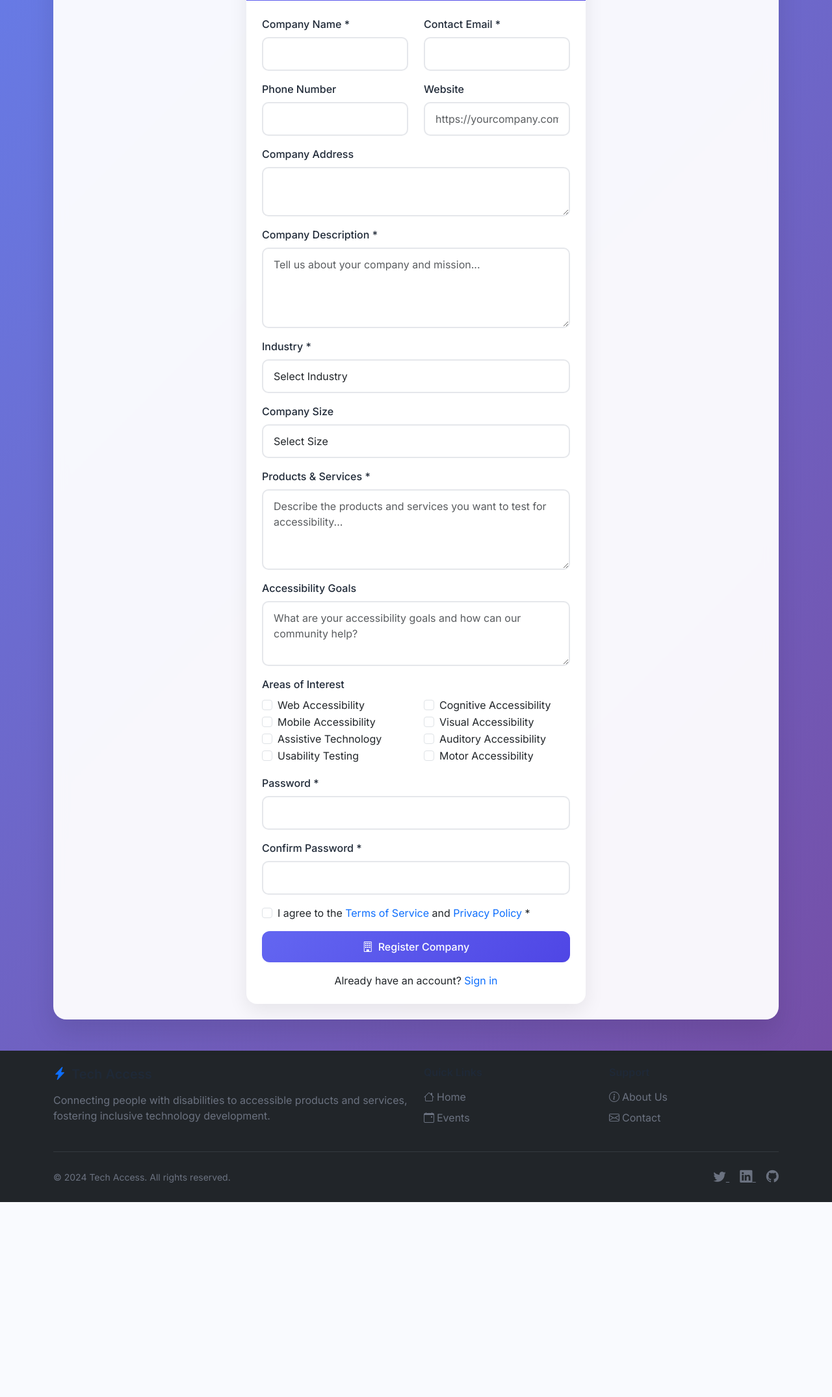
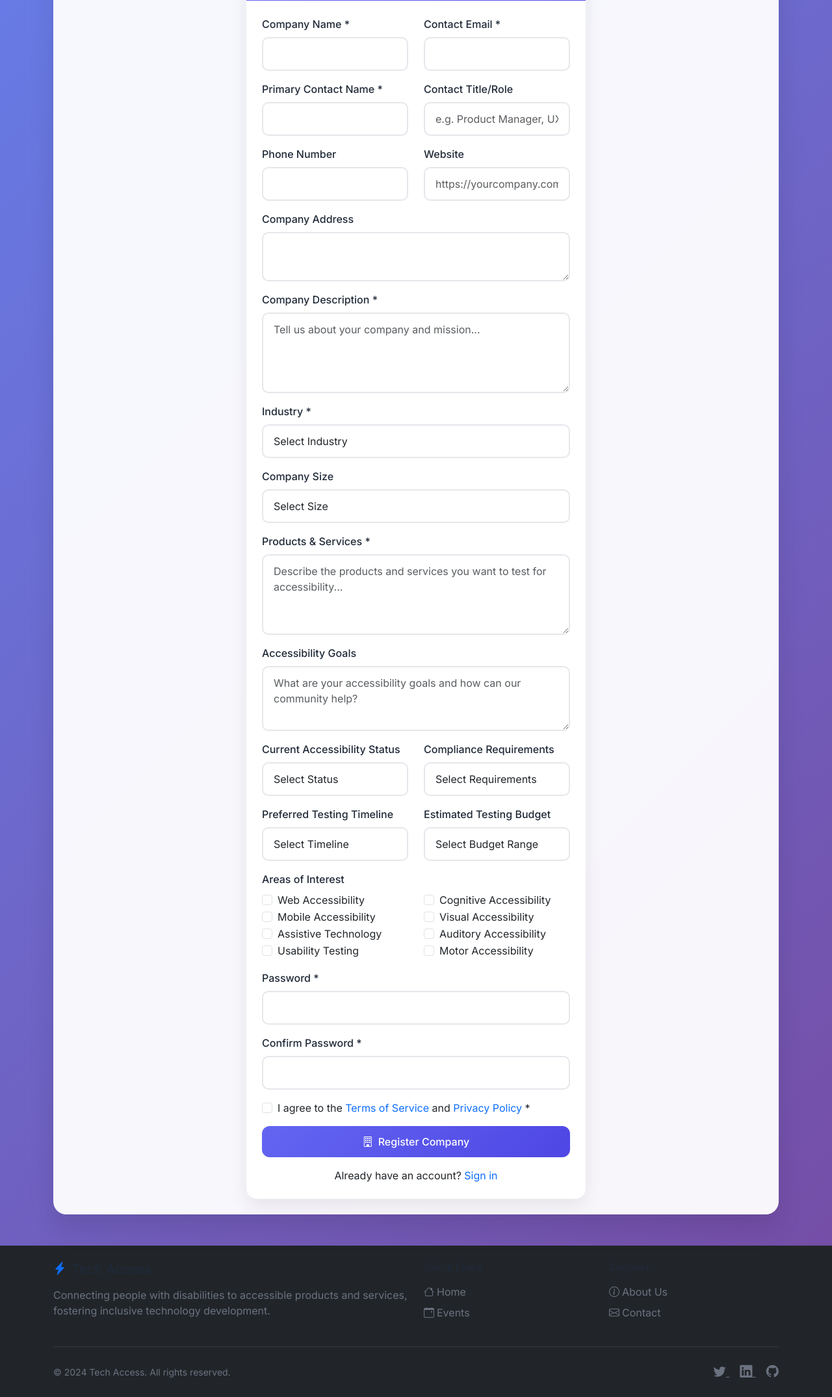
Before and after one commit to lancepounds/tech-access-platform, a Flask app: page /companies/register in a window 1280 px wide. Shown: the part 256-2406 px from the top of the page at 65% size. Before the commit the page ends 2106 px from the top, so only its background shows below. Run offline with Flask 3, Linux system fonts and the light colour scheme.

Commit message:
Assistant checkpoint: Enhanced company registration with contact and accessibility fields
Assistant generated file changes:
- templates/company_register.html: Add contact person and compliance fields, Add accessibility status and compliance requirements
- app/models.py: Add new company registration fields to Company model
- app/companies/routes.py: Handle new company registration fields

---

User prompt:

Should  have anything else for the company sign up sheet?

Replit-Commit-Author: Assistant
Replit-Commit-Session-Id: 5f884733-da6f-4504-bb82-ccf3195bd995

```diff
--- a/app/companies/routes.py
+++ b/app/companies/routes.py
@@ -63,6 +63,13 @@ def register_company():
             products_services=request.form.get('products_services'),
             accessibility_goals=request.form.get('accessibility_goals'),
             interests=interests_json,
+            # New fields
+            contact_name=request.form.get('contact_name'),
+            contact_title=request.form.get('contact_title'),
+            accessibility_experience=request.form.get('accessibility_experience'),
+            compliance_requirements=request.form.get('compliance_requirements'),
+            testing_timeline=request.form.get('testing_timeline'),
+            testing_budget=request.form.get('testing_budget'),
             approved=False  # Companies need admin approval
         )
 
--- a/templates/company_register.html
+++ b/templates/company_register.html
@@ -21,6 +21,17 @@
             <div class="col-md-6 mb-3">
               <label for="contact_email" class="form-label">Contact Email *</label>
               <input type="email" class="form-control" id="contact_email" name="contact_email" required>
+            </div>
+          </div>
+
+          <div class="row">
+            <div class="col-md-6 mb-3">
+              <label for="contact_name" class="form-label">Primary Contact Name *</label>
+              <input type="text" class="form-control" id="contact_name" name="contact_name" required>
+            </div>
+            <div class="col-md-6 mb-3">
+              <label for="contact_title" class="form-label">Contact Title/Role</label>
+              <input type="text" class="form-control" id="contact_title" name="contact_title" placeholder="e.g. Product Manager, UX Designer">
             </div>
           </div>
 
@@ -84,6 +95,57 @@
             <label for="accessibility_goals" class="form-label">Accessibility Goals</label>
             <textarea class="form-control" id="accessibility_goals" name="accessibility_goals" rows="3"
                       placeholder="What are your accessibility goals and how can our community help?"></textarea>
+          </div>
+
+          <div class="row">
+            <div class="col-md-6 mb-3">
+              <label for="accessibility_experience" class="form-label">Current Accessibility Status</label>
+              <select class="form-control" id="accessibility_experience" name="accessibility_experience">
+                <option value="">Select Status</option>
+                <option value="none">No previous accessibility testing</option>
+                <option value="basic">Basic accessibility considerations</option>
+                <option value="intermediate">Some accessibility testing done</option>
+                <option value="advanced">Comprehensive accessibility program</option>
+              </select>
+            </div>
+            <div class="col-md-6 mb-3">
+              <label for="compliance_requirements" class="form-label">Compliance Requirements</label>
+              <select class="form-control" id="compliance_requirements" name="compliance_requirements">
+                <option value="">Select Requirements</option>
+                <option value="wcag_aa">WCAG 2.1 AA</option>
+                <option value="wcag_aaa">WCAG 2.1 AAA</option>
+                <option value="ada">ADA Compliance</option>
+                <option value="section_508">Section 508</option>
+                <option value="multiple">Multiple Standards</option>
+                <option value="unsure">Not Sure</option>
+              </select>
+            </div>
+          </div>
+
+          <div class="row">
+            <div class="col-md-6 mb-3">
+              <label for="testing_timeline" class="form-label">Preferred Testing Timeline</label>
+              <select class="form-control" id="testing_timeline" name="testing_timeline">
+                <option value="">Select Timeline</option>
+                <option value="asap">As soon as possible</option>
+                <option value="1_month">Within 1 month</option>
+                <option value="3_months">Within 3 months</option>
+                <option value="6_months">Within 6 months</option>
+                <option value="ongoing">Ongoing partnership</option>
+              </select>
+            </div>
+            <div class="col-md-6 mb-3">
+              <label for="testing_budget" class="form-label">Estimated Testing Budget</label>
+              <select class="form-control" id="testing_budget" name="testing_budget">
+                <option value="">Select Budget Range</option>
+                <option value="under_1k">Under $1,000</option>
+                <option value="1k_5k">$1,000 - $5,000</option>
+                <option value="5k_10k">$5,000 - $10,000</option>
+                <option value="10k_25k">$10,000 - $25,000</option>
+                <option value="25k_plus">$25,000+</option>
+                <option value="discuss">Prefer to discuss</option>
+              </select>
+            </div>
           </div>
 
           <div class="mb-3">
```
Also changed, not shown: app/models.py (+10 -0 lines).
